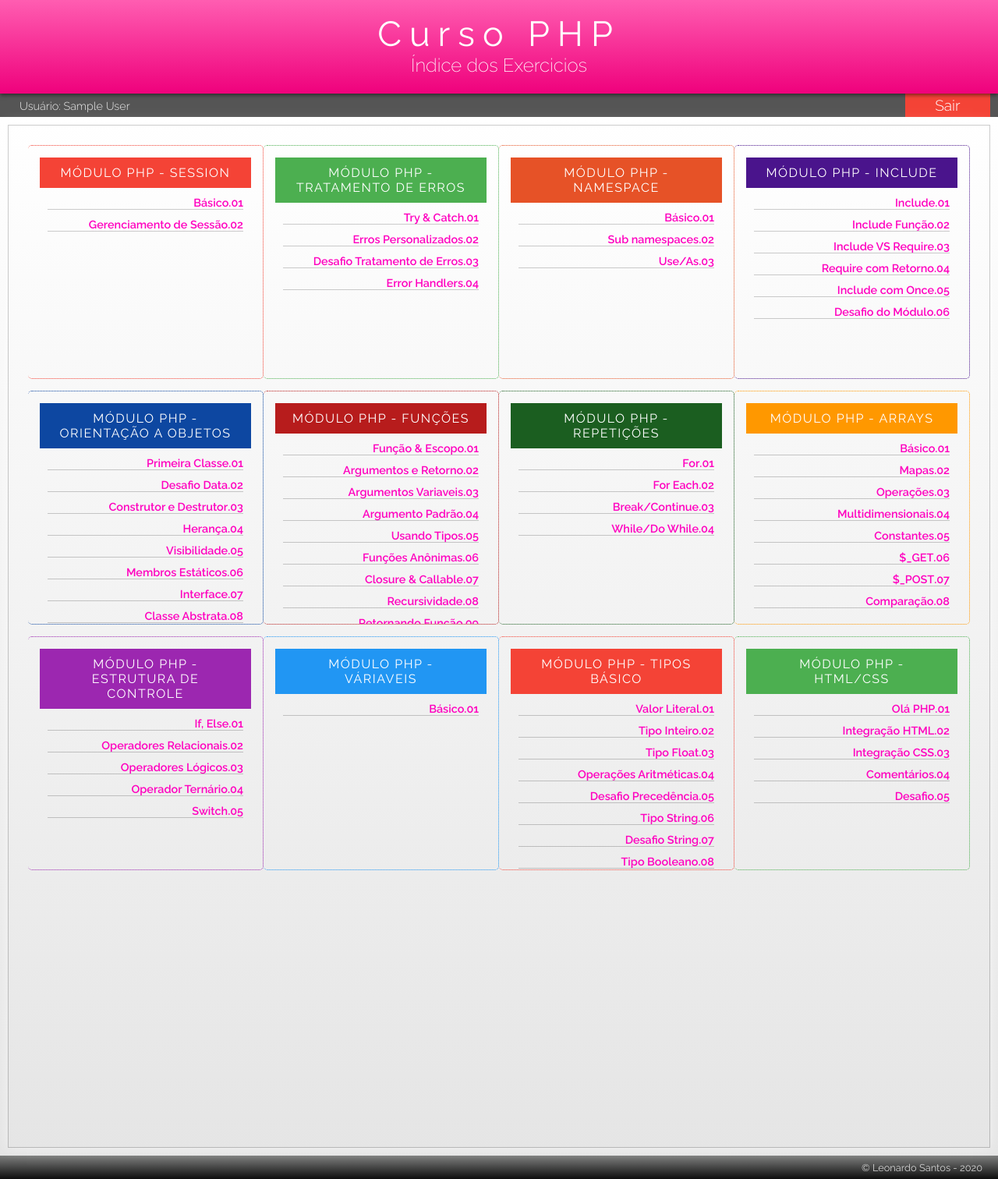
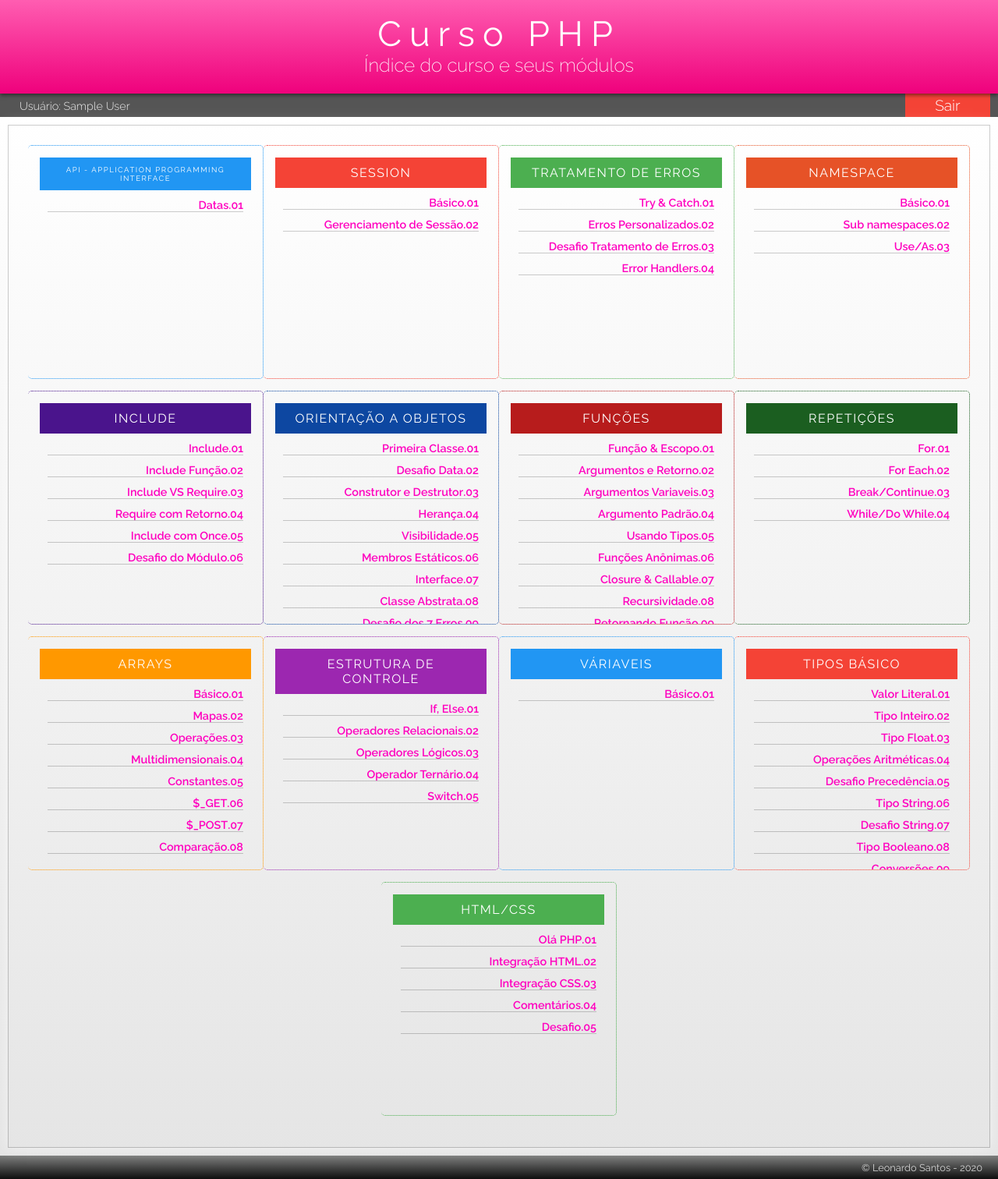
Before and after one commit to lcds90/cursos-php, a PHP site: page / in a window 1280 px wide. Shown: the whole page at 78% size. Run offline with PHP 8.4, Linux system fonts and the light colour scheme; the visitor is signed in with stand-in values (Sample User, id 1).

Commit message:
cap datas inicio

```diff
--- a/index.php
+++ b/index.php
@@ -24,7 +24,7 @@ if (!isset($_SESSION['usuario'])) {
 <body>
     <header class="cabecalho">
         <h1>Curso PHP</h1>
-        <h2>Índice dos Exercicios</h2>
+        <h2>Índice do curso e seus módulos</h2>
     </header>
     <nav class="navegacao">
         <span class="usuario">Usuário: <?= $_SESSION['usuario']; ?></span>
--- a/menu.php
+++ b/menu.php
@@ -1,6 +1,16 @@
 <nav class="modulos">
+<div class="modulo azul">
+                    <h3 style="font-size:.6rem;">API - Application Programming Interface</h3>
+                    <ul>
+                        <li>
+                            <a href="view.php?dir=api&file=datas">
+                                <span class="number">01.</span> Datas
+                            </a>
+                        </li>
+                    </ul>
+                </div>
                 <div class="modulo vermelho">
-                    <h3>Módulo PHP - Session</h3>
+                    <h3>Session</h3>
                     <ul>
                         <li>
                             <a href="view.php?dir=sessao&file=basico">
@@ -15,7 +25,7 @@
                     </ul>
                 </div>
                 <div class="modulo verde">
-                    <h3>Módulo PHP - Tratamento de Erros</h3>
+                    <h3>Tratamento de Erros</h3>
                     <ul>
                         <li>
                             <a href="view.php?dir=tratamento_erro&file=try_catch">
@@ -40,7 +50,7 @@
                     </ul>
                 </div>
                 <div class="modulo laranja-escuro">
-                    <h3>Módulo PHP - Namespace</h3>
+                    <h3>Namespace</h3>
                     <ul>
                         <li>
                             <a href="view.php?dir=namespace&file=basico">
@@ -60,7 +70,7 @@
                     </ul>
                 </div>
                 <div class="modulo roxo-escuro">
-                    <h3>Módulo PHP - Include</h3>
+                    <h3>Include</h3>
                     <ul>
                         <li>
                             <a href="view.php?dir=includes&file=include">
@@ -95,7 +105,7 @@
                     </ul>
                 </div>
                 <div class="modulo azul-escuro">
-                    <h3>Módulo PHP - Orientação a Objetos</h3>
+                    <h3>Orientação a Objetos</h3>
                     <ul>
                         <li>
                             <a href="view.php?dir=classes_obj&file=classe">
@@ -170,7 +180,7 @@
                     </ul>
                 </div>
                 <div class="modulo vermelho-escuro">
-                    <h3>Módulo PHP - Funções</h3>
+                    <h3>Funções</h3>
                     <ul>
                         <li>
                             <a href="view.php?dir=funcoes&file=escopo">
@@ -225,7 +235,7 @@
                     </ul>
                 </div>
                 <div class="modulo verde-escuro">
-                    <h3>Módulo PHP - Repetições</h3>
+                    <h3>Repetições</h3>
                     <ul>
                         <li>
                             <a href="view.php?dir=repeticao&file=for">
@@ -250,7 +260,7 @@
                     </ul>
                 </div>
                 <div class="modulo laranja">
-                    <h3>Módulo PHP - Arrays</h3>
+                    <h3>Arrays</h3>
                     <ul>
                         <li>
                             <a href="view.php?dir=array&file=basico">
@@ -295,7 +305,7 @@
                     </ul>
                 </div>
                 <div class="modulo roxo">
-                    <h3>Módulo PHP - Estrutura de Controle</h3>
+                    <h3>Estrutura de Controle</h3>
                     <ul>
                         <li>
                             <a href="view.php?dir=controle&file=if_else">
@@ -325,7 +335,7 @@
                     </ul>
                 </div>
                 <div class="modulo azul">
-                    <h3>Módulo PHP - Váriaveis</h3>
+                    <h3>Váriaveis</h3>
                     <ul>
                         <li>
                             <a href="view.php?dir=variaveis&file=basico">
@@ -335,7 +345,7 @@
                     </ul>
                 </div>
                 <div class="modulo vermelho">
-                    <h3>Módulo PHP - Tipos Básico</h3>
+                    <h3>Tipos Básico</h3>
                     <ul>
                         <li>
                             <a href="view.php?dir=tipos&file=literal">
@@ -386,7 +396,7 @@
                     </ul>
                 </div>
                 <div class="modulo verde">
-                    <h3>Módulo PHP - HTML/CSS</h3>
+                    <h3>HTML/CSS</h3>
                     <ul>
                         <li>
                             <a href="view.php?dir=basico&file=ola">
```
Also changed, not shown: api/datas.php (added, +10 -0 lines).
